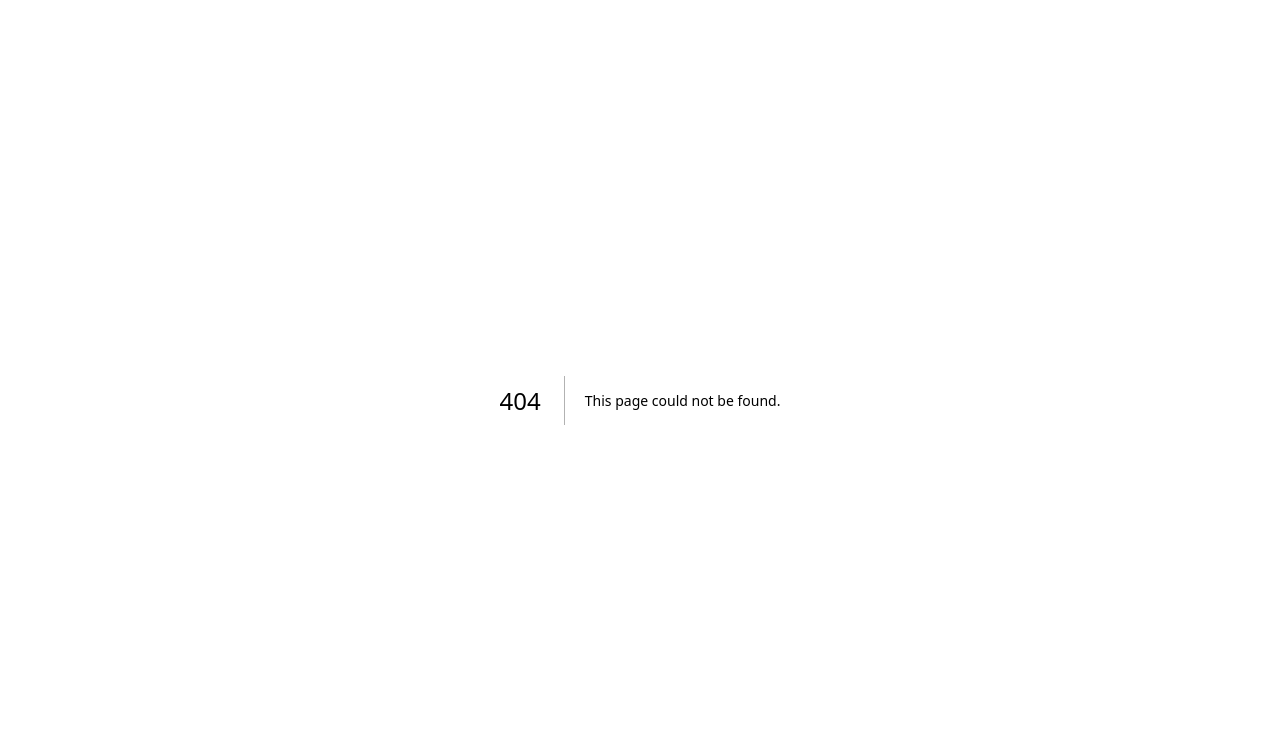
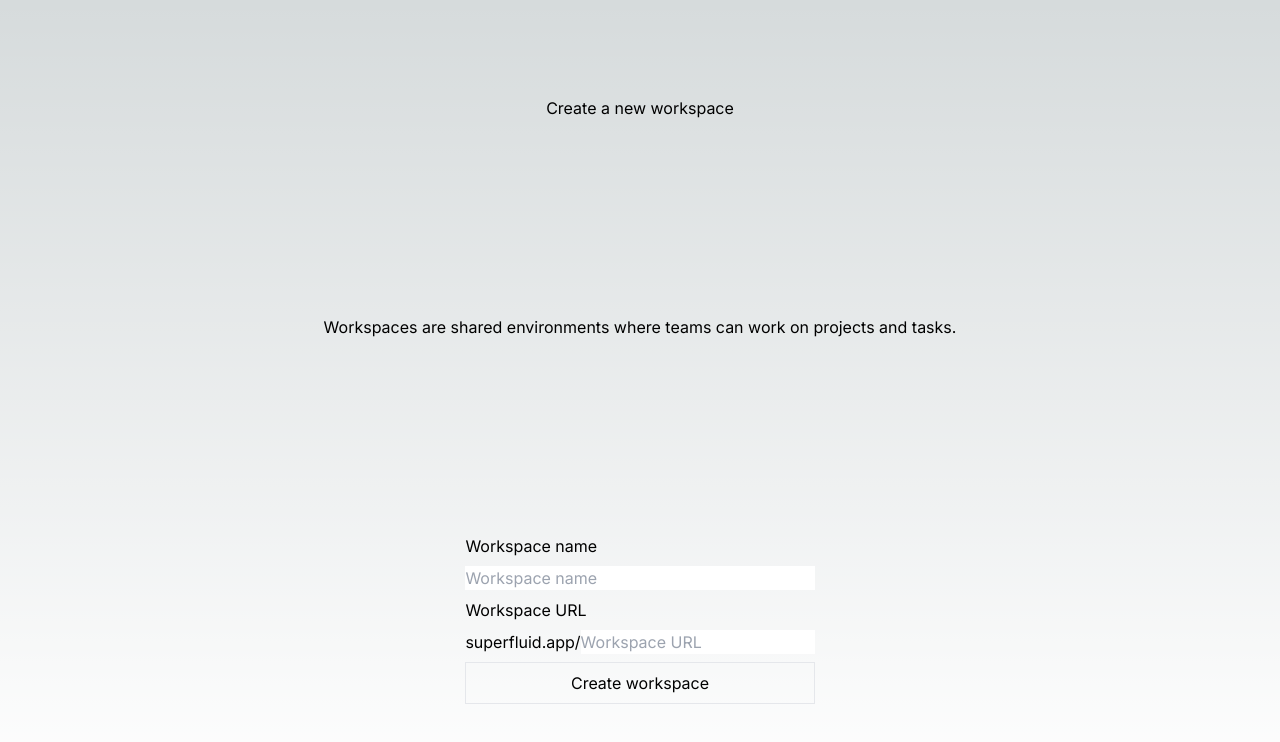
Before and after one commit to rudzky/superfluid, a Next.js app: page /create-workspace in a window 1280 px wide. Before the commit this address had no page. Shown: the top 742 px of the page. Built offline with nearby package versions, Linux system fonts and the light colour scheme.

Commit message:
:sparkles: Create Step 1 of New Workspace Form
- Add workspace name and url(slug) field
- Add proper server action "create-workspace"
- Handle validation and errors client and server side
- Install RHF, Zod, uuid, Slugify and Validator

```diff
--- /dev/null
+++ b/actions/create-workspace/index.ts
@@ -0,0 +1,96 @@
+"use server";
+
+import { v4 as uuidv4 } from "uuid";
+import { typeToFlattenedError } from "zod";
+import { Prisma, Workspace } from "@prisma/client";
+
+import { CreateWorkspaceSchema } from "@/actions/create-workspace/schema";
+
+import { db } from "@/lib/db";
+import { initialProfile } from "@/lib/initialProfile";
+
+import { TCreateWorkspaceSchema } from "./types";
+
+type ActionReturn =
+  | {
+      success: true;
+      data: Workspace;
+    }
+  | {
+      success: false;
+      errorType: "VALIDATION";
+      error: typeToFlattenedError<TCreateWorkspaceSchema, string>;
+    }
+  | {
+      success: false;
+      errorType: "DATABASE" | "AUTHENTICATION";
+      error: string;
+    }
+  | {
+      success: false;
+      errorType: "OTHER";
+      error: unknown;
+    };
+
+export async function createWorkspace(
+  data: TCreateWorkspaceSchema
+): Promise<ActionReturn> {
+  const profile = await initialProfile();
+
+  if (!profile) {
+    return {
+      success: false,
+      errorType: "AUTHENTICATION",
+      error: "Unathenticated!",
+    };
+  }
+
+  const result = CreateWorkspaceSchema.safeParse(data);
+
+  if (!result.success) {
+    return {
+      success: false,
+      errorType: "VALIDATION",
+      error: result.error.flatten(),
+    };
+  }
+
+  const { name, slug } = result.data;
+
+  try {
+    const response: Workspace = await db.workspace.create({
+      data: {
+        name,
+        slug,
+        inviteCode: uuidv4(),
+        // TODO: Handle workspace image
+        imageUrl: "",
+        owner: {
+          connect: {
+            id: profile.id,
+          },
+        },
+        members: {
+          create: {
+            profileId: profile.id,
+            role: "OWNER",
+          },
+        },
+      },
+    });
+
+    return { success: true, data: response };
+  } catch (error) {
+    if (error instanceof Prisma.PrismaClientKnownRequestError) {
+      if (error.code === "P2002") {
+        return {
+          success: false,
+          errorType: "DATABASE",
+          error:
+            "This workspace URL is already reserved. Please select another one.",
+        };
+      }
+    }
+    return { success: false, errorType: "OTHER", error };
+  }
+}
--- /dev/null
+++ b/actions/create-workspace/schema.ts
@@ -0,0 +1,28 @@
+import { z } from "zod";
+import validator from "validator";
+
+export const WorkspaceNameSchema = z
+  .string()
+  .trim()
+  .min(3, {
+    message: "Workspace name has to be at least 3 characters long.",
+  })
+  .refine(
+    (name) => validator.isAlphanumeric(name, undefined, { ignore: " " }),
+    {
+      message: "Only alphanumeric characters are allowed.",
+    }
+  );
+
+export const CreateWorkspaceSchema = z.object({
+  name: WorkspaceNameSchema,
+  slug: z
+    .string()
+    .trim()
+    .min(3, {
+      message: "Workspace URL has to be at least 3 characters long.",
+    })
+    .regex(/^[a-z0-9]+(?:(?:-|_)+[a-z0-9]+)*$/, {
+      message: "Slug has to be in the correct format.",
+    }),
+});
--- /dev/null
+++ b/actions/create-workspace/types.ts
@@ -0,0 +1,4 @@
+import { z } from "zod";
+import { CreateWorkspaceSchema } from "./schema";
+
+export type TCreateWorkspaceSchema = z.infer<typeof CreateWorkspaceSchema>;
--- /dev/null
+++ b/app/(workspace)/create-workspace/page.tsx
@@ -0,0 +1,14 @@
+import CreateWorkspaceForm from "@/components/createWorkspaceForm";
+
+export default function CreateWorkspace() {
+  return (
+    <main className="flex min-h-screen flex-col items-center justify-between p-24">
+      <h1>Create a new workspace</h1>
+      <p className="text-center">
+        Workspaces are shared environments where teams can work on projects and
+        tasks.
+      </p>
+      <CreateWorkspaceForm />
+    </main>
+  );
+}
--- a/app/page.tsx
+++ b/app/page.tsx
@@ -1,5 +1,7 @@
 import { db } from "@/lib/db";
 import { initialProfile } from "@/lib/initialProfile";
+import { ROUTES } from "@/lib/routes";
+import { redirect } from "next/navigation";
 
 export default async function Home() {
   const user = await initialProfile();
@@ -13,6 +15,10 @@ export default async function Home() {
     },
   });
 
+  if (!userWorkspaces.length) {
+    redirect(ROUTES.CREATE_WORKSPACE);
+  }
+
   return (
     <main className="flex min-h-screen flex-col items-center justify-between p-24">
       Hello
--- /dev/null
+++ b/components/createWorkspaceForm.tsx
@@ -0,0 +1,130 @@
+"use client";
+
+import { useEffect, useState } from "react";
+import { SubmitHandler, useForm } from "react-hook-form";
+import { redirect } from "next/navigation";
+import { zodResolver } from "@hookform/resolvers/zod";
+
+import { createWorkspace } from "@/actions/create-workspace";
+import { CreateWorkspaceSchema } from "@/actions/create-workspace/schema";
+import { TCreateWorkspaceSchema } from "@/actions/create-workspace/types";
+
+import { ROUTES } from "@/lib/routes";
+import { slugify } from "@/lib/utils";
+
+type Step = "BASIC_INFO" | "ADD_MEMBERS";
+
+export default function CreateWorkspaceForm() {
+  const [step, setStep] = useState<Step>("BASIC_INFO");
+
+  const {
+    register,
+    handleSubmit,
+    setValue,
+    setError,
+    trigger,
+    watch,
+    formState: { errors, touchedFields, dirtyFields },
+  } = useForm<TCreateWorkspaceSchema>({
+    resolver: zodResolver(CreateWorkspaceSchema),
+    mode: "onChange",
+  });
+
+  const { name } = watch();
+
+  const onSubmit: SubmitHandler<TCreateWorkspaceSchema> = async (data) => {
+    const result = await createWorkspace(data);
+
+    if (result.success) {
+      setStep("ADD_MEMBERS");
+      return;
+    }
+
+    const { errorType, error } = result;
+
+    if (errorType === "AUTHENTICATION") {
+      redirect(ROUTES.SIGN_IN);
+    } else if (errorType === "VALIDATION") {
+      const { name: nameError, slug: slugError } = error.fieldErrors;
+
+      if (nameError) {
+        setError("name", {
+          message: nameError[0],
+        });
+      }
+      if (slugError) {
+        setError("slug", {
+          message: slugError[0],
+        });
+      }
+    } else if (errorType === "DATABASE") {
+      setError("slug", {
+        message: error,
+      });
+    } else {
+      console.log(error);
+    }
+  };
+
+  useEffect(() => {
+    if (!dirtyFields.slug && !errors.name?.message) {
+      setValue("slug", slugify(name));
+    }
+
+    if (touchedFields.name) {
+      trigger("slug");
+    }
+  }, [
+    name,
+    setValue,
+    trigger,
+    touchedFields.name,
+    dirtyFields.slug,
+    errors.name?.message,
+  ]);
+
+  return (
+    <div>
+      {step === "BASIC_INFO" && (
+        <form onSubmit={handleSubmit(onSubmit)} className="grid gap-2">
+          <label htmlFor="name">Workspace name</label>
+          <input
+            {...register("name")}
+            type="text"
+            name="name"
+            id="name"
+            placeholder="Workspace name"
+            className="text-black"
+          />
+          {errors.name && (
+            <label htmlFor="name" className="text-sm text-red-400">
+              {errors.name?.message}
+            </label>
+          )}
+
+          <label htmlFor="slug">Workspace URL</label>
+          <div>
+            <span>superfluid.app/</span>
+            <input
+              {...register("slug")}
+              type="text"
+              name="slug"
+              id="slug"
+              placeholder="Workspace URL"
+              className="text-black"
+            />
+          </div>
+          {errors.slug && (
+            <label htmlFor="slug" className="text-sm text-red-400">
+              {errors.slug.message}
+            </label>
+          )}
+
+          <button type="submit" className="p-2 border">
+            Create workspace
+          </button>
+        </form>
+      )}
+    </div>
+  );
+}
--- /dev/null
+++ b/lib/routes.ts
@@ -0,0 +1,5 @@
+export const ROUTES = {
+  HOME: "/",
+  SIGN_IN: "/sign-in",
+  CREATE_WORKSPACE: "/create-workspace",
+};
--- /dev/null
+++ b/lib/utils.ts
@@ -0,0 +1,8 @@
+import createSlug from "slugify";
+
+export const slugify = (str: string) =>
+  createSlug(str ?? "", {
+    lower: true,
+    locale: "en",
+    trim: true,
+  });
```
Also changed, not shown: package.json (+9 -1 lines), app/(auth)/sign-in/[[...sign-in]]/page.tsx (renamed from app/sign-in/[[...sign-in]]/page.tsx), app/(auth)/sign-up/[[...sign-up]]/page.tsx (renamed from app/sign-up/[[...sign-up]]/page.tsx), 1 other file (tests, documents, lock files or other folders).
